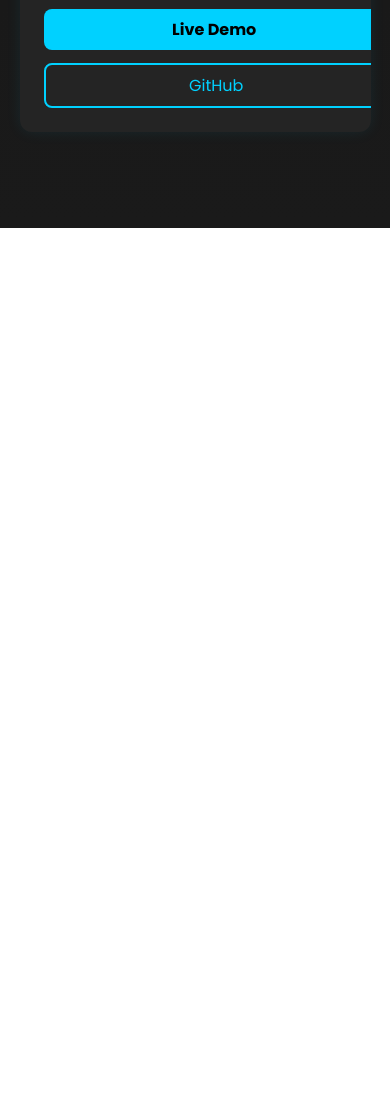
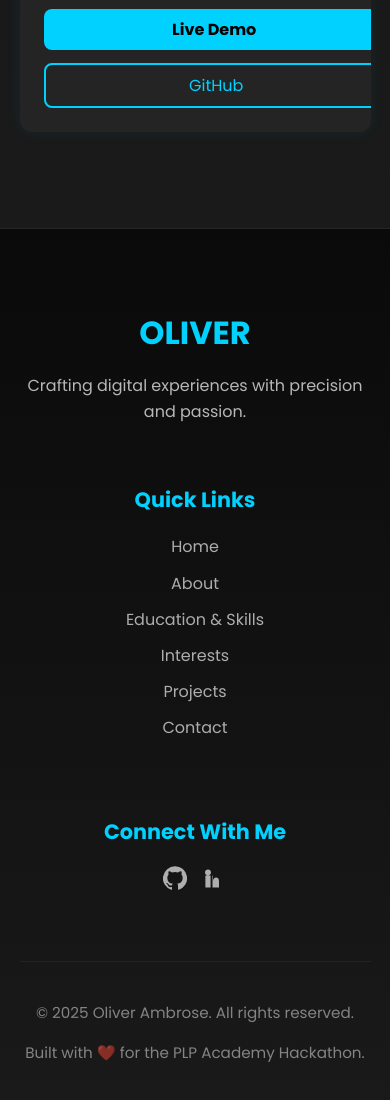
Before and after one commit to ambroseoliver/oliver-ishiva-portfolio, a plain HTML site: page index.html in a window 390 px wide. Shown: the part 7390-8490 px from the top of the page. Before the commit the page ends 7618 px from the top, so only its background shows below. Drawn offline with Linux system fonts and the light colour scheme.

Commit message:
footer section added made and made it colorful and responsive

```diff
--- a/index.html
+++ b/index.html
@@ -274,3 +274,58 @@
     </div>
   </div>
 </section>
+
+<!-- =======================
+     Footer Section
+======================= -->
+<footer class="main-footer-section">
+  <div class="footer-container">
+
+    <!-- Brand Section -->
+    <div class="footer-brand">
+      <a href="#home" class="footer-logo">OLIVER</a>
+      <p class="footer-tagline">Crafting digital experiences with precision and passion.</p>
+    </div>
+
+    <!-- Quick Links -->
+    <nav class="footer-nav" aria-label="Footer Navigation">
+      <h4 class="footer-heading">Quick Links</h4>
+      <ul class="footer-links">
+        <li><a href="#home">Home</a></li>
+        <li><a href="#about">About</a></li>
+        <li><a href="#education">Education & Skills</a></li>
+        <li><a href="#interests">Interests</a></li>
+        <li><a href="#projects">Projects</a></li>
+        <li><a href="#contact">Contact</a></li>
+        <!-- <li><a href="/assets/Oliver_Ishiva_CV.pdf" download>Download CV</a></li> -->
+      </ul>
+    </nav>
+
+    <!-- Socials (Pure SVG icons) -->
+    <div class="footer-social">
+      <h4 class="footer-heading">Connect With Me</h4>
+      <div class="social-icons">
+        <a href="https://github.com/yourusername" target="_blank" aria-label="GitHub">
+          <!-- GitHub SVG -->
+          <svg class="icon" viewBox="0 0 24 24" fill="currentColor"><path d="M12 .297a12 12 0 00-3.794 23.412c.6.111.82-.26.82-.577v-2.048c-3.338.726-4.042-1.61-4.042-1.61-.546-1.387-1.333-1.757-1.333-1.757-1.089-.745.083-.73.083-.73 1.204.085 1.837 1.237 1.837 1.237 1.07 1.834 2.809 1.304 3.495.997.107-.775.42-1.305.763-1.605-2.665-.303-5.467-1.333-5.467-5.931 0-1.31.469-2.381 1.236-3.221-.124-.303-.536-1.523.117-3.176 0 0 1.008-.322 3.3 1.23a11.52 11.52 0 013.003-.403 11.52 11.52 0 013.003.403c2.291-1.552 3.297-1.23 3.297-1.23.653 1.653.241 2.873.118 3.176.77.84 1.235 1.911 1.235 3.221 0 4.61-2.807 5.625-5.479 5.921.43.372.823 1.103.823 2.222v3.293c0 .319.218.694.825.576A12.001 12.001 0 0012 .297z"/></svg>
+        </a>
+
+        <a href="https://linkedin.com/in/yourusername" target="_blank" aria-label="LinkedIn">
+          <!-- LinkedIn SVG -->
+          <svg class="icon" viewBox="0 0 24 24" fill="currentColor"><path d="M4.98 3.5C3.32 3.5 2 4.82 2 6.48c0 1.66 1.32 2.98 2.98 2.98h.02C6.66 9.46 8 8.14 8 6.48 8 4.82 6.66 3.5 5 3.5h-.02zM2.4 21.5h5.18v-12H2.4v12zM9.5 9.5v12H15v-6.23c0-3.57-4-3.3-4 0V21.5H16v-6.58c0-4.79-6-4.6-6 0V9.5H9.5z"/></svg>
+        </a>
+      </div>
+    </div>
+
+    <!-- Footer Bottom Info -->
+    <div class="footer-info">
+      <p>&copy; 2025 Oliver Ambrose. All rights reserved.</p>
+      <p>Built with ❤️ for the PLP Academy Hackathon.</p>
+    </div>
+
+  </div>
+</footer>
+
+
+</body>
+</html>
--- a/styles.css
+++ b/styles.css
@@ -1110,3 +1110,108 @@ body {
     text-align: center;
   }
 }
+
+/* ===============================
+   🌌 FOOTER SECTION (NO LIBRARIES)
+=============================== */
+.main-footer-section {
+  background: linear-gradient(to top, #1a1a1a, #0a0a0a);
+  padding: 5rem 5% 3rem;
+  color: #f0f0f0;
+  font-family: 'Poppins', sans-serif;
+  border-top: 1px solid rgba(255, 255, 255, 0.05);
+}
+
+.footer-container {
+  max-width: 1200px;
+  margin: 0 auto;
+  display: grid;
+  grid-template-columns: repeat(auto-fit, minmax(260px, 1fr));
+  gap: 2rem;
+}
+
+.footer-logo {
+  font-size: 2rem;
+  font-weight: 700;
+  color: #00d1ff;
+  text-decoration: none;
+  display: inline-block;
+  margin-bottom: 1rem;
+}
+
+.footer-tagline {
+  color: rgba(240, 240, 240, 0.75);
+  font-size: 1rem;
+  line-height: 1.6;
+  max-width: 340px;
+}
+
+.footer-heading {
+  font-size: 1.3rem;
+  margin-bottom: 1.2rem;
+  color: #00d1ff;
+}
+
+.footer-links {
+  list-style: none;
+  padding: 0;
+  display: flex;
+  flex-direction: column;
+  gap: 0.7rem;
+}
+
+.footer-links a {
+  color: rgba(240, 240, 240, 0.7);
+  text-decoration: none;
+  font-size: 1rem;
+  transition: color 0.3s ease;
+}
+
+.footer-links a:hover {
+  color: #00d1ff;
+}
+
+.social-icons {
+  display: flex;
+  gap: 1rem;
+}
+
+.social-icons .icon {
+  width: 24px;
+  height: 24px;
+  fill: rgba(240, 240, 240, 0.7);
+  transition: fill 0.3s ease, transform 0.3s ease;
+}
+
+.social-icons a:hover .icon {
+  fill: #00d1ff;
+  transform: scale(1.2);
+}
+
+.footer-info {
+  grid-column: 1 / -1;
+  text-align: center;
+  margin-top: 2rem;
+  font-size: 0.95rem;
+  color: rgba(240, 240, 240, 0.5);
+  border-top: 1px solid rgba(255, 255, 255, 0.05);
+  padding-top: 1.5rem;
+  line-height: 1.6;
+}
+
+/* 🔄 Responsive Tweaks */
+@media (max-width: 768px) {
+  .footer-container {
+    grid-template-columns: 1fr;
+    text-align: center;
+  }
+
+  .social-icons {
+    justify-content: center;
+  }
+
+  .footer-tagline {
+    max-width: 100%;
+    margin: 0 auto;
+  }
+}
```
